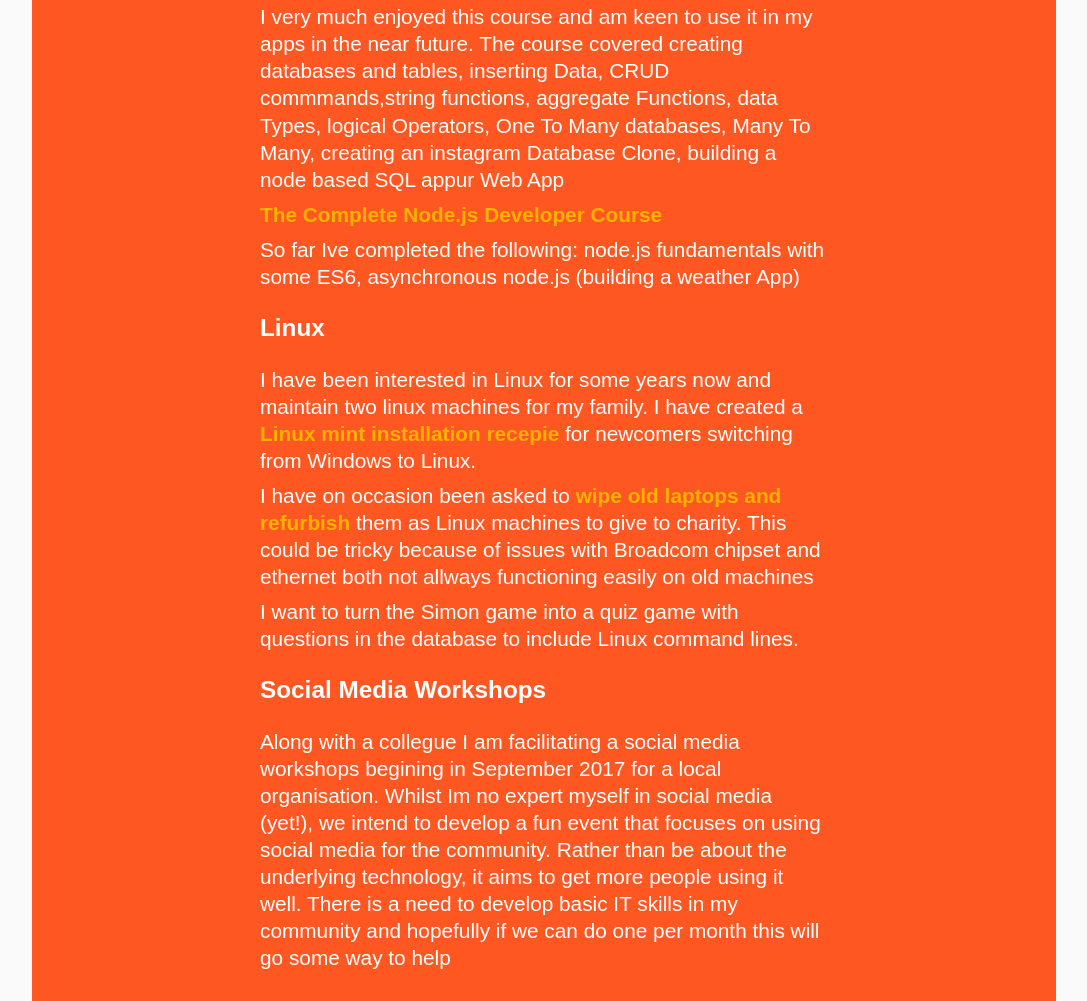
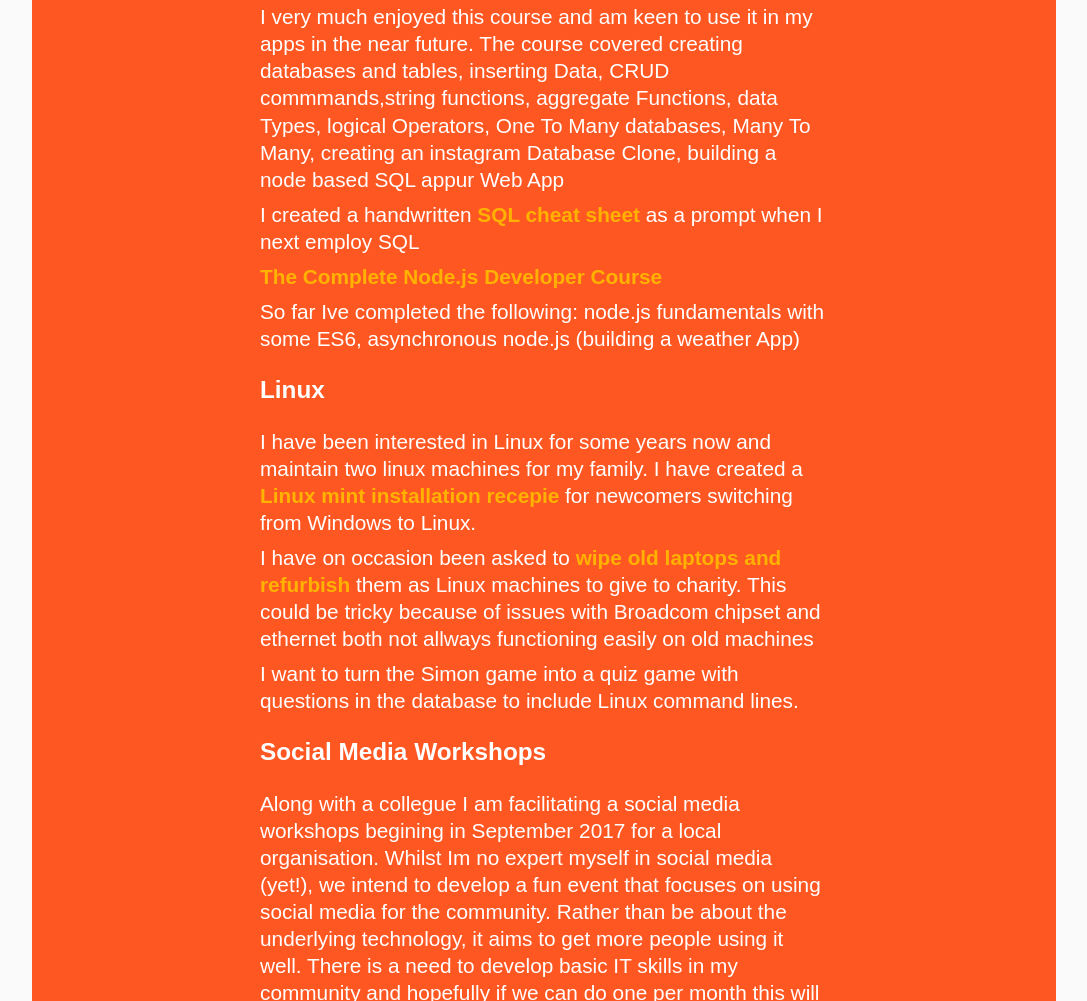
Before and after one commit to appijumbo/landingPage, a plain HTML site: page index.html in a window 1280 px wide. Shown: the part 4394-5395 px from the top of the page, without its empty margins (96-1183 px from the left). Drawn offline with Linux system fonts and the light colour scheme; a web font is replaced by a local one.

Commit message:
added sql cheatsheet link to extras

```diff
--- a/index.html
+++ b/index.html
@@ -276,6 +276,8 @@
         <p>I very much enjoyed this course and am keen to use it in my apps in the near future. The course covered creating databases and tables,
           inserting Data, CRUD commmands,string functions, aggregate Functions, data Types, logical Operators,
           One To Many databases, Many To Many, creating an instagram Database Clone, building a node based SQL appur Web App</p>
+          <p>I created a handwritten <a class="textLink" href="https://github.com/appijumbo/Cheat_sheets/blob/master/sql%20cheatsheet%20v2.pdf" target="_blank">
+            SQL cheat sheet</a> as a prompt when I next employ SQL</p>
 
         <p><a class="textLink" href="https://www.udemy.com/the-complete-nodejs-developer-course-2/" target="_blank">The Complete Node.js Developer Course</a>
         <p>So far Ive completed the following: node.js fundamentals with some ES6, asynchronous node.js (building a weather App)</p>
```
